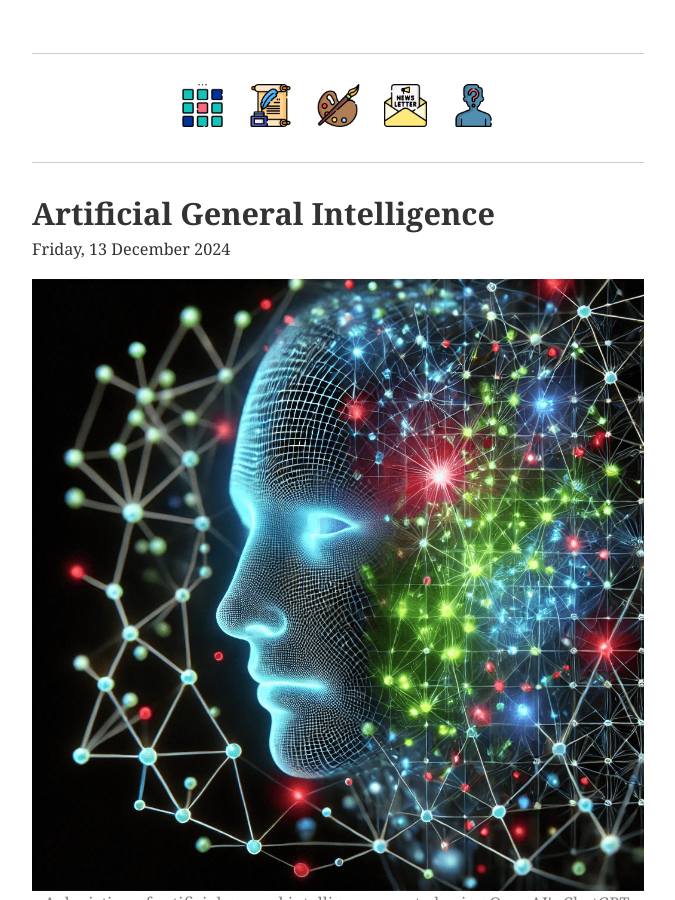
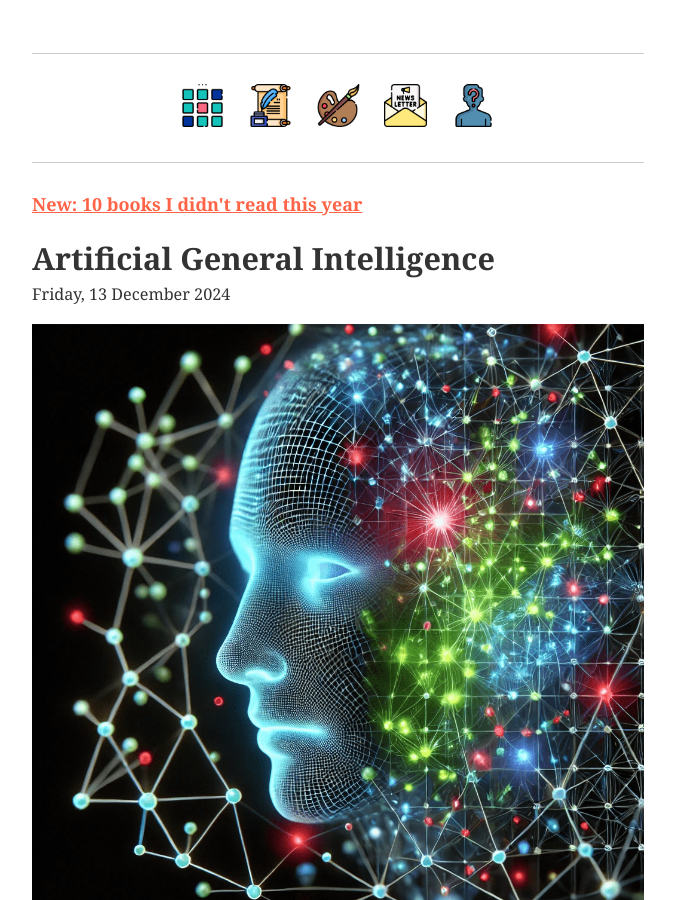
Before and after one commit to ellis-bio/ellisjalia, a Jekyll site: the page built from index.md, in a window 1280 px wide and 900 px high. Shown: the whole window, without its empty margins (302-977 px from the left). Built offline with Jekyll 4.4.1, drawn with Linux system fonts in a browser that asks for light colours.

Commit message:
10 books

```diff
--- a/index.md
+++ b/index.md
@@ -12,6 +12,8 @@ layout: default
  </div>
   <hr width="100%" size="3">
   </center>
+
+<b><u style="color:tomato">New: <a href="https://ellisjalia.com/10-books-i-didnt-read-this-year" style="color:tomato" target="_blank">10 books I didn't read this year</a></u></b>
 
 <p style="font-size:1.7em; margin-bottom:0"><strong>Artificial General Intelligence</strong></p>
 <p style="font-size:0.9em;">Friday, 13 December 2024</p>
```
